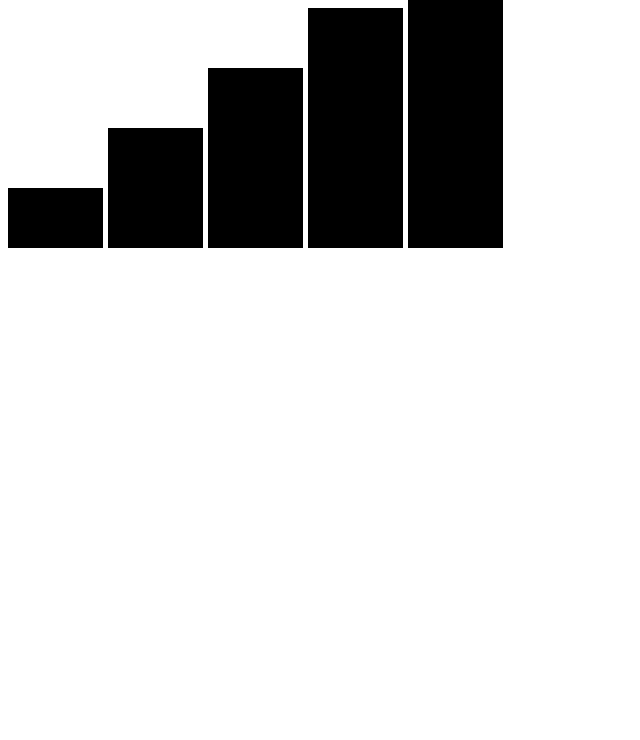
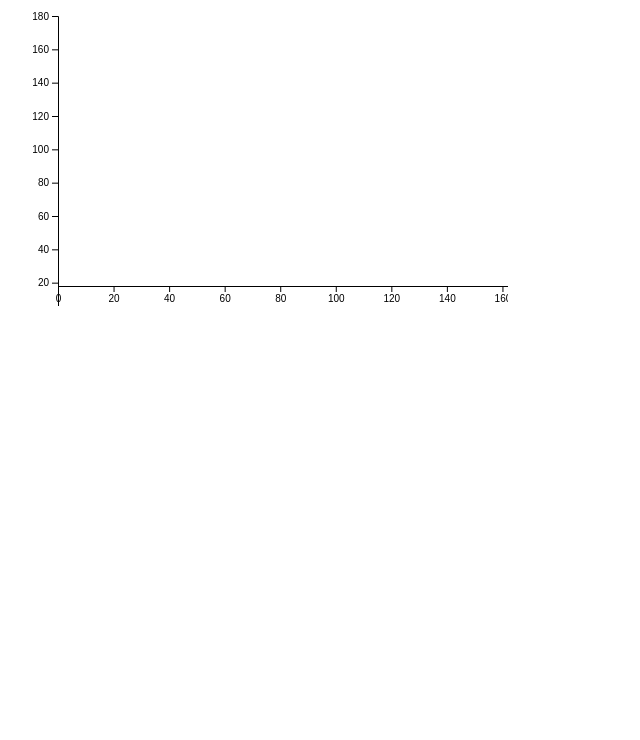
Before and after one commit to vreamer-features/simple-d3, a plain HTML site: page index.html in a window 1280 px wide. Shown: the part 60-800 px from the top of the page, without its empty margins (0-640 px from the left). Drawn offline with nearby package versions, Linux system fonts and the light colour scheme.

Commit message:
Create axis
[#170464680]

```diff
--- a/index.html
+++ b/index.html
@@ -5,7 +5,9 @@
 </header>
 
 <body>
-    <svg class='bar-chart'></svg>
+    <h1>Bar Chart using D3.js</h1>
+
+    <svg></svg>
 
     <script src='./js/tutorial.js'></script>
 </body>
--- a/js/tutorial.js
+++ b/js/tutorial.js
@@ -1,25 +1,29 @@
-var dataset = [1, 2, 3, 4, 5];
+var data = [80, 100, 56, 120, 180, 30, 40, 120, 160];
 
-var svgWidth = 500, svgHeight = 300, barPadding = 5;
-var barWidth = (svgWidth / dataset.length);
+var svgWidth = 500, svgHeight = 300;
 
 var svg = d3.select('svg')
     .attr('width', svgWidth)
     .attr('height', svgHeight)
 
+var xScale = d3.scaleLinear()
+    .domain([0, d3.max(data)])
+    .range([0, svgWidth])
+
 var yScale = d3.scaleLinear()
-    .domain([0, d3.max(dataset)])
-    .range([0, svgHeight])
+    .domain([0, d3.max(data)])
+    .range([svgHeight, 0])
 
+var x_axis = d3.axisBottom().scale(xScale)
 
-var barChart = svg.selectAll('rect')
-    .data(dataset)
-    .enter()
-    .append('rect')
-    .attr('y', (d) => svgHeight - yScale(d))
-    .attr('height', d => yScale(d))
-    .attr('width', barWidth - barPadding)
-    .attr('transform', (_, i) => {
-        var translate = [barWidth * i, 0]
-        return 'translate(' + translate + ')'
-    })
+var y_axis = d3.axisLeft().scale(yScale)
+
+svg.append('g')
+    .attr('transform', 'translate(50, 10)')
+    .call(y_axis)
+
+var xAxisTranslate = svgHeight - 20;
+
+svg.append('g')
+    .attr('transform', 'translate(50, ' + xAxisTranslate + ')')
+    .call(x_axis)
```
